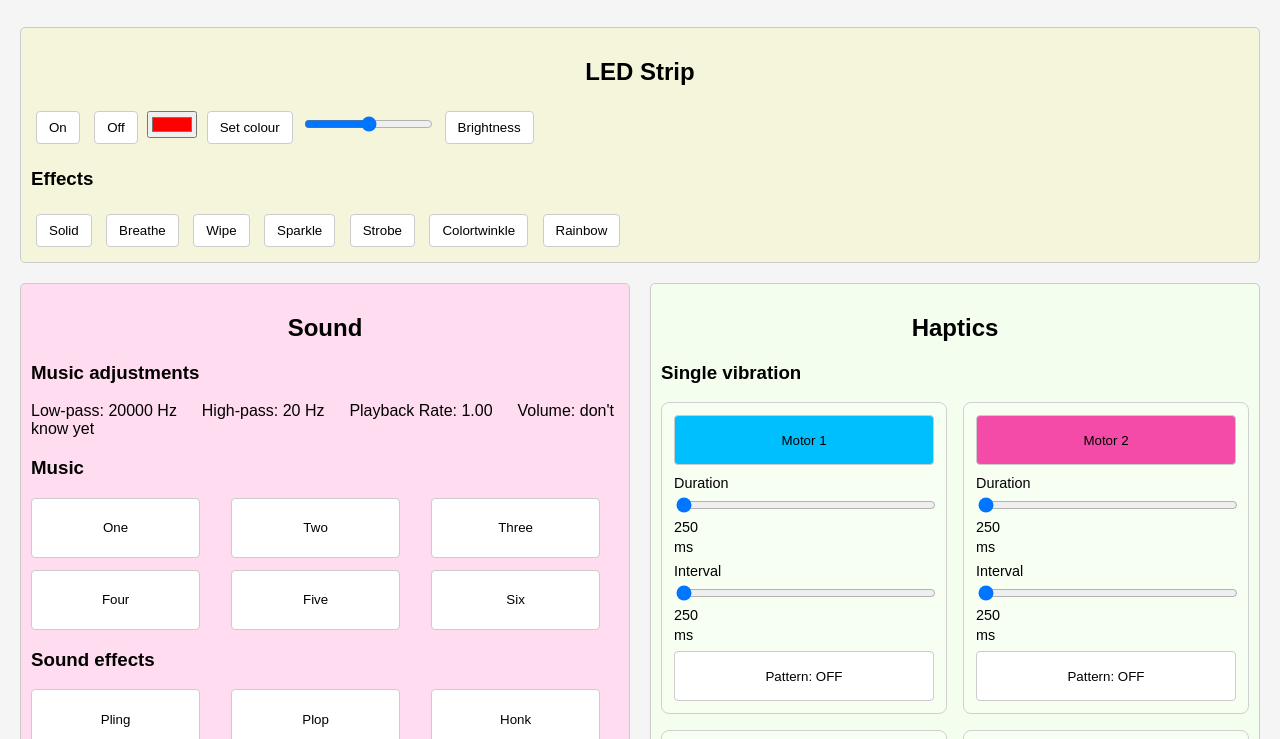
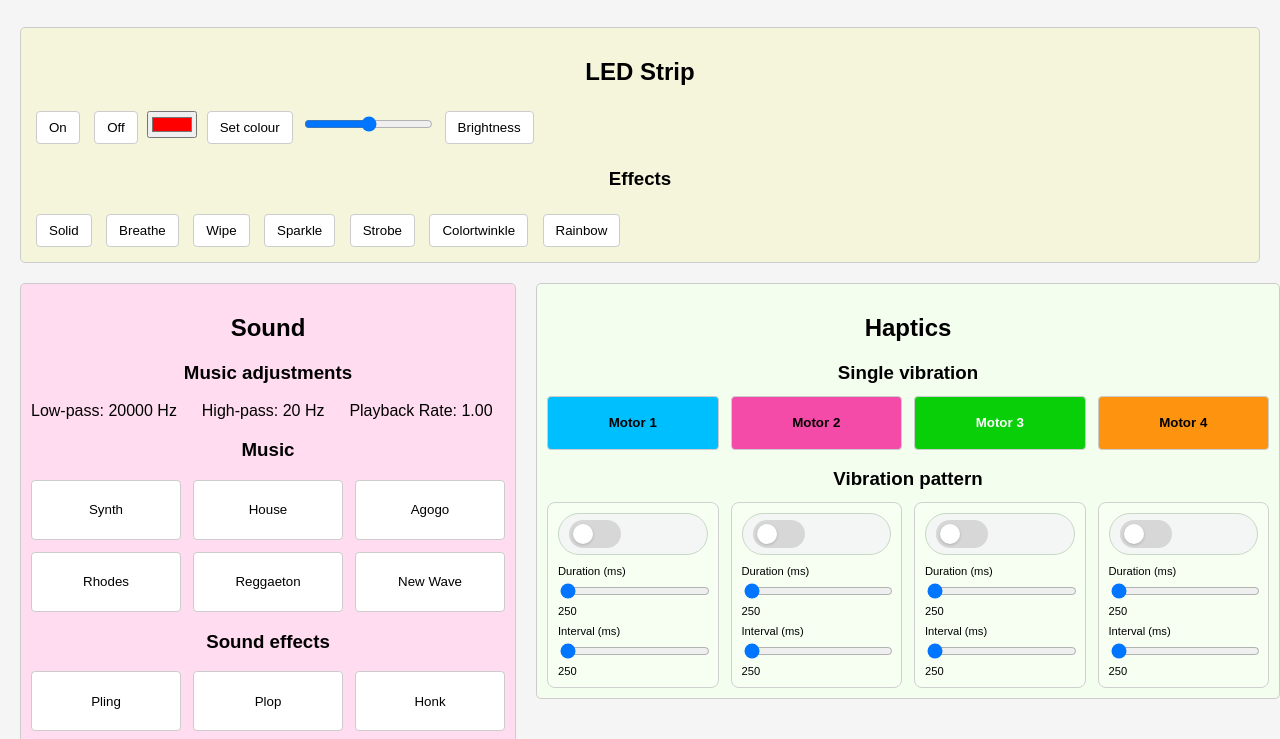
Before and after one commit to rachel323/participatory-design-toolkit, a website: page sensory-dashboard/public/dashboard.html in a window 1280 px wide. Shown: the part 61-800 px from the top of the page. Drawn offline with Linux system fonts and the light colour scheme; no server answers.

Commit message:
changed layout: haptics desired UI

```diff
--- a/sensory-dashboard/public/dashboard.html
+++ b/sensory-dashboard/public/dashboard.html
@@ -51,19 +51,18 @@
                     <p> Low-pass: <span id="lowpassValue">20000</span> Hz
                     &emsp; High-pass: <span id="highpassValue">20</span> Hz
                     &emsp; Playback Rate: <span id="playbackValue">1.00</span>
-                    &emsp; Volume: don't know yet
                     </p>
                 </div>
 
                 <div class="subsection">
                     <h3>Music</h3>
                     <div class="music-grid">
-                        <button data-file="/sounds/bg_1.wav" onclick="playMusic('/sounds/bg_1.wav', this)">One</button>
-                        <button data-file="/sounds/bg_2.wav" onclick="playMusic('/sounds/bg_2.wav', this)">Two</button>
-                        <button data-file="/sounds/bg_3.wav" onclick="playMusic('/sounds/bg_3.wav', this)">Three</button>
-                        <button data-file="/sounds/bg_4.wav" onclick="playMusic('/sounds/bg_4.wav', this)">Four</button>
-                        <button data-file="/sounds/bg_5.wav" onclick="playMusic('/sounds/bg_5.wav', this)">Five</button>
-                        <button data-file="/sounds/bg_6.wav" onclick="playMusic('/sounds/bg_6.wav', this)">Six</button>
+                        <button data-file="/sounds/bg_1.wav" onclick="playMusic('/sounds/bg_1.wav', this)">Synth</button>
+                        <button data-file="/sounds/bg_2.wav" onclick="playMusic('/sounds/bg_2.wav', this)">House</button>
+                        <button data-file="/sounds/bg_3.wav" onclick="playMusic('/sounds/bg_3.wav', this)">Agogo</button>
+                        <button data-file="/sounds/bg_4.wav" onclick="playMusic('/sounds/bg_4.wav', this)">Rhodes</button>
+                        <button data-file="/sounds/bg_5.wav" onclick="playMusic('/sounds/bg_5.wav', this)">Reggaeton</button>
+                        <button data-file="/sounds/bg_6.wav" onclick="playMusic('/sounds/bg_6.wav', this)">New Wave</button>
                     </div>
                 </div>
 
@@ -83,77 +82,94 @@
 
             <!-- Haptics Controls -->
             <div class="section" id="hapticsSection" style="background-color: rgb(243, 254, 238);">
-                    <h2>Haptics</h2>
+                <h2>Haptics</h2>
+
+                <div class="haptics-subsection">
                     <h3>Single vibration</h3>
-                    <div class="haptics-grid">
-                        <div class="haptics-motor-card">
-                            <button type="button" onclick="vibrateMotor(1)" style="background-color: rgb(0, 191, 255);">Motor 1</button>
+                    <div class="single-vibration-row">
+                        <button type="button" onclick="vibrateMotor(1)" class="motor-vibe-button motor-1">Motor 1</button>
+                        <button type="button" onclick="vibrateMotor(2)" class="motor-vibe-button motor-2">Motor 2</button>
+                        <button type="button" onclick="vibrateMotor(3)" class="motor-vibe-button motor-3">Motor 3</button>
+                        <button type="button" onclick="vibrateMotor(4)" class="motor-vibe-button motor-4">Motor 4</button>
+                    </div>
+                </div>
+
+                <div class="haptics-subsection">
+                    <h3>Vibration pattern</h3>
+                    <div class="pattern-grid">
+                        <div class="pattern-card">
+                            <button type="button" class="pattern-toggle-slider" data-motor-id="1" onclick="toggleVibrationPattern(1)">
+                                <span class="toggle-track"><span class="toggle-thumb"></span></span>
+                            </button>
                             <div class="pattern-controls">
                                 <label>
-                                    Duration
+                                    Duration (ms)
                                     <input type="range" id="patternDuration-1" data-motor-id="1" min="250" max="2000" step="250" value="250">
-                                    <span id="patternDurationValue-1">250</span> ms
+                                    <span id="patternDurationValue-1">250</span>
                                 </label>
                                 <label>
-                                    Interval
+                                    Interval (ms)
                                     <input type="range" id="patternInterval-1" data-motor-id="1" min="250" max="2000" step="250" value="250">
-                                    <span id="patternIntervalValue-1">250</span> ms
+                                    <span id="patternIntervalValue-1">250</span>
                                 </label>
-                                <button type="button" class="pattern-toggle" data-motor-id="1" onclick="toggleVibrationPattern(1)">Pattern: OFF</button>
                             </div>
                         </div>
 
-                        <div class="haptics-motor-card">
-                            <button type="button" onclick="vibrateMotor(2)" style="background-color: rgb(245, 75, 168);">Motor 2</button>
+                        <div class="pattern-card">
+                            <button type="button" class="pattern-toggle-slider" data-motor-id="2" onclick="toggleVibrationPattern(2)">
+                                <span class="toggle-track"><span class="toggle-thumb"></span></span>
+                            </button>
                             <div class="pattern-controls">
                                 <label>
-                                    Duration
+                                    Duration (ms)
                                     <input type="range" id="patternDuration-2" data-motor-id="2" min="250" max="2000" step="250" value="250">
-                                    <span id="patternDurationValue-2">250</span> ms
+                                    <span id="patternDurationValue-2">250</span>
                                 </label>
                                 <label>
-                                    Interval
+                                    Interval (ms)
                                     <input type="range" id="patternInterval-2" data-motor-id="2" min="250" max="2000" step="250" value="250">
-                                    <span id="patternIntervalValue-2">250</span> ms
+                                    <span id="patternIntervalValue-2">250</span>
                                 </label>
-                                <button type="button" class="pattern-toggle" data-motor-id="2" onclick="toggleVibrationPattern(2)">Pattern: OFF</button>
                             </div>
                         </div>
 
-                        <div class="haptics-motor-card">
-                            <button type="button" onclick="vibrateMotor(3)" style="background-color: rgb(9, 207, 9); color: white;">Motor 3</button>
+                        <div class="pattern-card">
+                            <button type="button" class="pattern-toggle-slider" data-motor-id="3" onclick="toggleVibrationPattern(3)">
+                                <span class="toggle-track"><span class="toggle-thumb"></span></span>
+                            </button>
                             <div class="pattern-controls">
                                 <label>
-                                    Duration
+                                    Duration (ms)
                                     <input type="range" id="patternDuration-3" data-motor-id="3" min="250" max="2000" step="250" value="250">
-                                    <span id="patternDurationValue-3">250</span> ms
+                                    <span id="patternDurationValue-3">250</span>
                                 </label>
                                 <label>
-                                    Interval
+                                    Interval (ms)
                                     <input type="range" id="patternInterval-3" data-motor-id="3" min="250" max="2000" step="250" value="250">
-                                    <span id="patternIntervalValue-3">250</span> ms
+                                    <span id="patternIntervalValue-3">250</span>
                                 </label>
-                                <button type="button" class="pattern-toggle" data-motor-id="3" onclick="toggleVibrationPattern(3)">Pattern: OFF</button>
                             </div>
                         </div>
 
-                        <div class="haptics-motor-card">
-                            <button type="button" onclick="vibrateMotor(4)" style="background-color: rgb(254, 147, 15);">Motor 4</button>
+                        <div class="pattern-card">
+                            <button type="button" class="pattern-toggle-slider" data-motor-id="4" onclick="toggleVibrationPattern(4)">
+                                <span class="toggle-track"><span class="toggle-thumb"></span></span>
+                            </button>
                             <div class="pattern-controls">
                                 <label>
-                                    Duration
+                                    Duration (ms)
                                     <input type="range" id="patternDuration-4" data-motor-id="4" min="250" max="2000" step="250" value="250">
-                                    <span id="patternDurationValue-4">250</span> ms
+                                    <span id="patternDurationValue-4">250</span>
                                 </label>
                                 <label>
-                                    Interval
+                                    Interval (ms)
                                     <input type="range" id="patternInterval-4" data-motor-id="4" min="250" max="2000" step="250" value="250">
-                                    <span id="patternIntervalValue-4">250</span> ms
+                                    <span id="patternIntervalValue-4">250</span>
                                 </label>
-                                <button type="button" class="pattern-toggle" data-motor-id="4" onclick="toggleVibrationPattern(4)">Pattern: OFF</button>
                             </div>
                         </div>
                     </div>
+                </div>
             </div>
         </div>
     </div>
@@ -488,16 +504,21 @@
             document.getElementById(`patternDurationValue-${motorId}`).textContent = duration;
             document.getElementById(`patternIntervalValue-${motorId}`).textContent = interval;
 
-            const toggle = document.querySelector(`.pattern-toggle[data-motor-id="${motorId}"]`);
-            if (toggle && !patternState[motorId]) {
-                toggle.textContent = 'Pattern: OFF';
+            const toggle = document.querySelector(`.pattern-toggle-slider[data-motor-id="${motorId}"]`);
+            if (toggle) {
+                const label = toggle.querySelector('.toggle-label');
+                const isOn = Boolean(patternState[motorId]);
+                toggle.classList.toggle('is-on', isOn);
+                if (label) {
+                    label.textContent = isOn ? 'Pattern: ON' : 'Pattern: OFF';
+                }
             }
         }
 
         function toggleVibrationPattern(motorId) {
             const duration = Number(document.getElementById(`patternDuration-${motorId}`).value);
             const interval = Number(document.getElementById(`patternInterval-${motorId}`).value);
-            const toggle = document.querySelector(`.pattern-toggle[data-motor-id="${motorId}"]`);
+            const toggle = document.querySelector(`.pattern-toggle-slider[data-motor-id="${motorId}"]`);
             const nextState = !Boolean(patternState[motorId]);
 
             patternState[motorId] = nextState;
@@ -516,7 +537,13 @@
             .then(response => response.json())
             .then(data => {
                 console.log(`Pattern update for motor ${motorId}:`, data);
-                toggle.textContent = nextState ? 'Pattern: ON' : 'Pattern: OFF';
+                if (toggle) {
+                    toggle.classList.toggle('is-on', nextState);
+                    const label = toggle.querySelector('.toggle-label');
+                    if (label) {
+                        label.textContent = nextState ? 'Pattern: ON' : 'Pattern: OFF';
+                    }
+                }
             })
             .catch(error => {
                 console.error(`Pattern update failed for motor ${motorId}:`, error);
--- a/sensory-dashboard/public/styles.css
+++ b/sensory-dashboard/public/styles.css
@@ -13,6 +13,10 @@ h1 {
 h2 {
     text-align: center;
     margin-bottom: 20px;
+}
+
+h3 {
+    text-align: center;
 }
 
 .container {
@@ -34,7 +38,7 @@ h2 {
 
 .side-by-side-panels {
     display: grid;
-    grid-template-columns: 1fr 1fr;
+    grid-template-columns: 40% 60%;
     gap: 20px;
     align-items: start;
 }
@@ -52,7 +56,7 @@ h2 {
 }
 
 .music-grid button {
-    width: 90%;
+    width: 100%;
     min-height: 60px;
     margin: 0;
     display: flex;
@@ -62,47 +66,118 @@ h2 {
     box-sizing: border-box;
 }
 
-.haptics-grid {
-    display: grid;
-    grid-template-columns: repeat(2, minmax(0, 1fr));
-    gap: 16px;
+.haptics-subsection {
     margin-top: 10px;
 }
 
-.haptics-motor-card {
+.haptics-subsection h3 {
+    margin-bottom: 12px;
+}
+
+.single-vibration-row {
+    display: grid;
+    grid-template-columns: repeat(4, minmax(0, 1fr));
+    gap: 12px;
+}
+
+.motor-vibe-button {
+    min-height: 54px;
+    margin: 0;
+    display: flex;
+    align-items: center;
+    justify-content: center;
+    font-weight: bold;
+}
+
+.motor-1 { background-color: rgb(0, 191, 255); }
+.motor-2 { background-color: rgb(245, 75, 168); }
+.motor-3 { background-color: rgb(9, 207, 9); color: white; }
+.motor-4 { background-color: rgb(254, 147, 15); }
+
+.pattern-grid {
+    display: grid;
+    grid-template-columns: repeat(4, minmax(0, 1fr));
+    gap: 12px;
+}
+
+.pattern-card {
     border: 1px solid #d0d0d0;
     border-radius: 8px;
-    padding: 12px;
+    padding: 10px;
     background: rgba(255, 255, 255, 0.3);
     display: flex;
     flex-direction: column;
     gap: 10px;
+    min-width: 0;
 }
 
-.haptics-grid button {
-    width: 100%;
-    min-height: 50px;
-    margin: 0;
+.pattern-toggle-slider {
     display: flex;
     align-items: center;
-    justify-content: center;
-    text-align: center;
-    box-sizing: border-box;
+    gap: 10px;
+    width: 100%;
+    margin: 0;
+    padding: 6px 10px;
+    border: 1px solid #c8d9c6;
+    border-radius: 999px;
+    background: #f3f6f4;
+    justify-content: flex-start;
+    text-align: left;
+}
+
+.pattern-toggle-slider .toggle-track {
+    position: relative;
+    display: inline-block;
+    width: 52px;
+    height: 28px;
+    border-radius: 999px;
+    background-color: #d7d7d7;
+    transition: background-color 0.2s ease;
+    flex-shrink: 0;
+}
+
+.pattern-toggle-slider .toggle-thumb {
+    position: absolute;
+    top: 4px;
+    left: 4px;
+    width: 20px;
+    height: 20px;
+    background: white;
+    border-radius: 50%;
+    box-shadow: 0 1px 3px rgba(0, 0, 0, 0.2);
+    transition: left 0.2s ease;
+}
+
+.pattern-toggle-slider.is-on .toggle-track {
+    background-color: #4caf50;
+}
+
+.pattern-toggle-slider.is-on .toggle-thumb {
+    left: 28px;
+}
+
+.pattern-toggle-slider .toggle-label {
+    font-size: 0.9rem;
+    font-weight: 600;
+    color: #1d1d1d;
 }
 
 .pattern-controls {
     display: grid;
+    grid-template-columns: 1fr;
     gap: 8px;
 }
 
 .pattern-controls label {
     display: grid;
     gap: 4px;
-    font-size: 0.9rem;
+    font-size: 0.7rem;
+    min-width: 0;
 }
 
 .pattern-controls input[type="range"] {
     width: 100%;
+    min-width: 0;
 }
 
 .pattern-toggle {
```
